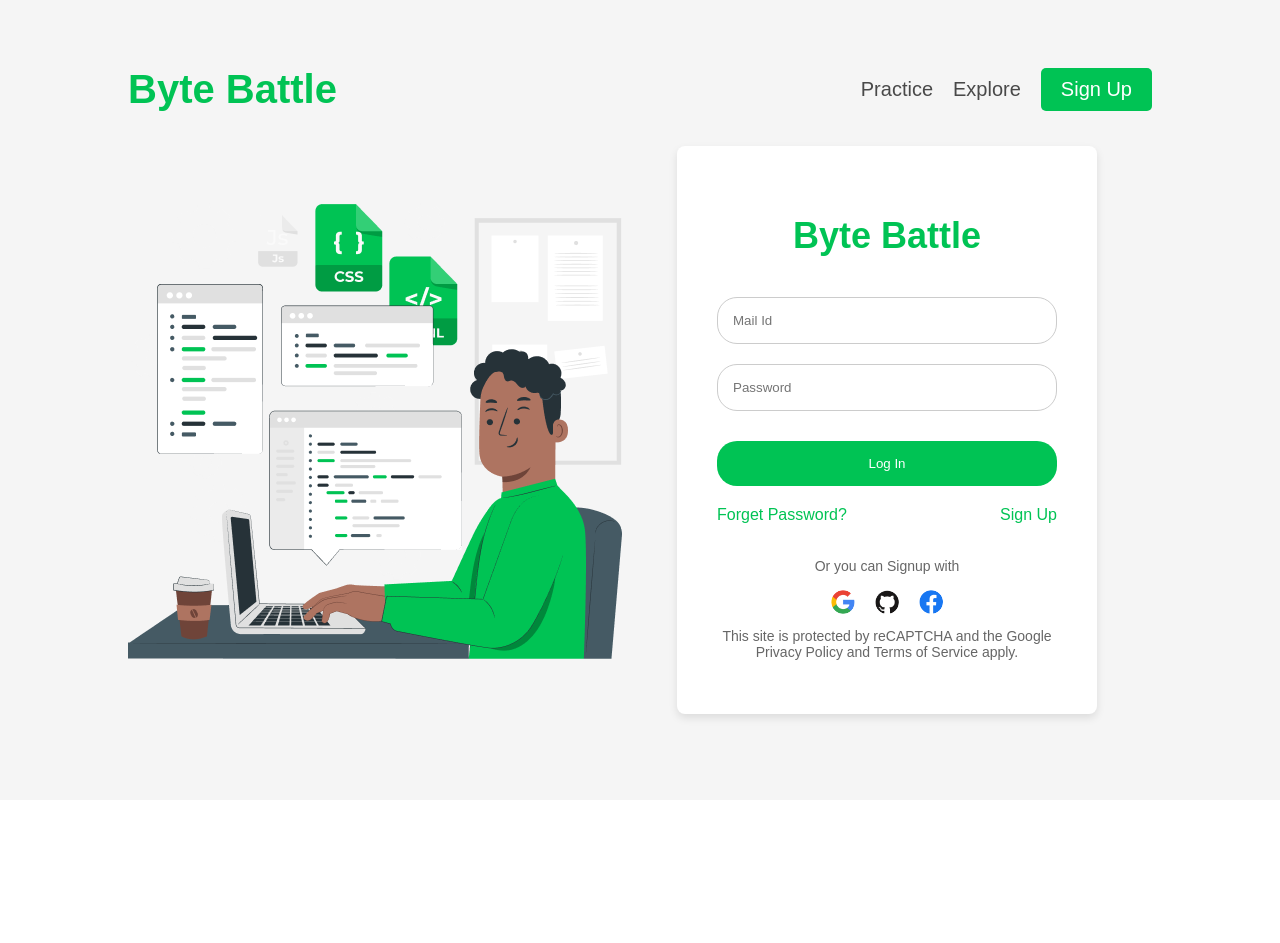
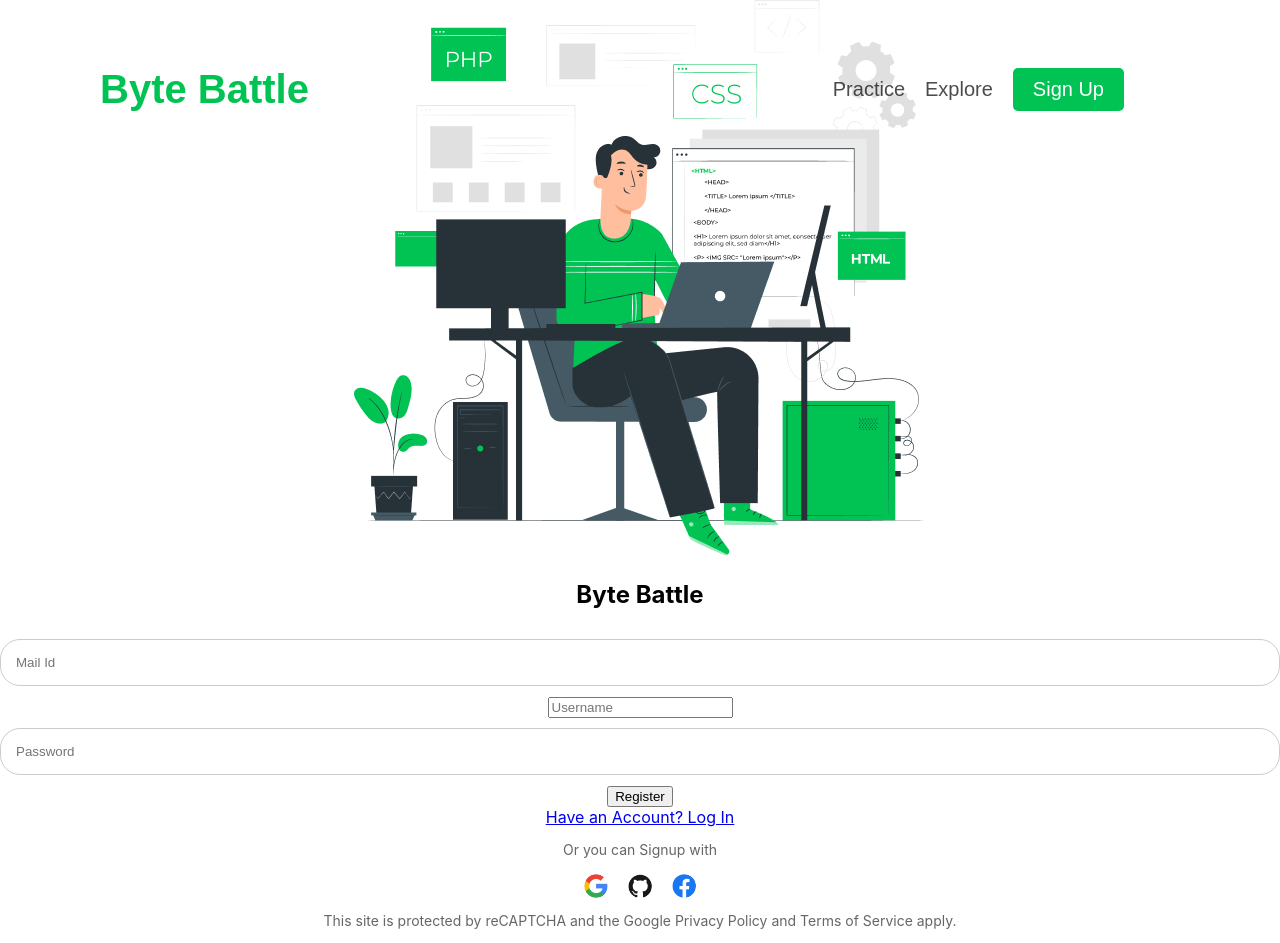
Before and after one commit to Ali-H-Hassan/ByteBattles-CodingAdventure, a React (Create React App) app in the folder frontend/: page / in a window 1280 px wide. Before the commit the page ends 800 px from the top, so only its background shows below. Built offline with nearby package versions, Linux system fonts and the light colour scheme.

Commit message:
Signup Page init

```diff
--- a/frontend/src/App.js
+++ b/frontend/src/App.js
@@ -2,12 +2,14 @@ import React from "react";
 import Header from "./components/Header/Header";
 import Footer from "./components/Footer/Footer";
 import Login from "./pages/LoginPage/LoginPage";
+import Signup from "./pages/SignupPage/signupPage";
+
 import "./App.css";
 
 function App() {
   return (
     <div className="App">
-      <Login />
+      <Signup />
       {/* The rest of your components will go here.
           For example, if you're using react-router-dom,
           your route definitions would be here. */}
--- a/frontend/src/components/Footer/Footer.jsx
+++ b/frontend/src/components/Footer/Footer.jsx
@@ -11,8 +11,8 @@ const Footer = () => {
     <footer className="footer">
       <div className="footer-section">
         <div className="footer-logo-contact">
-          <div className="footer-logo1">
-            <img src={logo} alt="Byte Battles logo" className="footer-logo1" />
+          <div className="footer-logo">
+            <img src={logo} alt="Byte Battles logo" className="footer-logo" />
             <h2 className="footer-brand-name">Byte Battles</h2>
           </div>
 
--- a/frontend/src/pages/LoginPage/LoginPage.jsx
+++ b/frontend/src/pages/LoginPage/LoginPage.jsx
@@ -5,6 +5,7 @@ import Login from "../../assets/LoginImg.png";
 import FbCard from "../../assets/FacebookCard.png";
 import GithCard from "../../assets/GithubCard.png";
 import GgCard from "../../assets/GoogleCard.png";
+import logo from "../../assets/Logo.png";
 
 const LoginPage = () => {
   return (
@@ -16,8 +17,20 @@ const LoginPage = () => {
         </div>
         <div className="login-form-section">
           <div className="login-container">
-            <h2 className="login-title">Byte Battle</h2>
-            <input type="email" id="email" name="email" placeholder="Mail Id" />
+            <h2 className="login-title">
+              {/* <img
+                src={logo}
+                alt="Byte Battles logo"
+                className="login-image-logo"
+              /> */}
+              Byte Battle
+            </h2>
+            <input
+              type="email"
+              id="email"
+              name="email"
+              placeholder="Example@example.com"
+            />
             <input
               type="password"
               id="password"
@@ -36,7 +49,7 @@ const LoginPage = () => {
               </a>
             </div>
             <div className="social-login">
-              <p>Or you can Signup with</p>
+              <p>Or you can Login with</p>
               <div className="social-icons">
                 <img src={GgCard} className="social-icon google" />
                 <img src={GithCard} className="social-icon github" />
--- a/frontend/src/pages/LoginPage/loginPage.css
+++ b/frontend/src/pages/LoginPage/loginPage.css
@@ -75,6 +75,10 @@ input[type="password"] {
   align-items: center;
   width: 100%;
 }
+/* .login-image-logo {
+  width: 100px;
+  height: auto;
+} */
 
 .forgot-password,
 .signup-link {
--- /dev/null
+++ b/frontend/src/pages/SignupPage/signupPage.jsx
@@ -0,0 +1,86 @@
+import React from "react";
+import Header from "../../components/Header/Header";
+import "./signupPage.css"; // Make sure this CSS file is specific to the signup page and contains the correct styles
+import SignUpImg from "../../assets/SignUpImg.png"; // Assuming this is the correct image for the signup page
+import FbCard from "../../assets/FacebookCard.png";
+import GithCard from "../../assets/GithubCard.png";
+import GgCard from "../../assets/GoogleCard.png";
+
+const SignupPage = () => {
+  // Renamed to SignupPage for clarity
+  return (
+    <div className="signup-page">
+      {" "}
+      {/* Changed class to signup-page */}
+      <Header />
+      <div className="signup-body">
+        {" "}
+        {/* Changed class to signup-body */}
+        <div className="signup-image-section">
+          {" "}
+          {/* Changed class to signup-image-section */}
+          <img src={SignUpImg} alt="Byte Battles Signup" />
+        </div>
+        <div className="signup-form-section">
+          {" "}
+          {/* Changed class to signup-form-section */}
+          <div className="signup-container">
+            {" "}
+            {/* Changed class to signup-container */}
+            <h2 className="signup-title">Byte Battle</h2>{" "}
+            {/* Changed class to signup-title */}
+            <input type="email" id="email" name="email" placeholder="Mail Id" />
+            <input
+              type="text"
+              id="username"
+              name="username"
+              placeholder="Username"
+            />
+            <input
+              type="password"
+              id="password"
+              name="password"
+              placeholder="Password"
+            />
+            <button type="submit" className="signup-button">
+              Register
+            </button>{" "}
+            {/* Changed text to Register */}
+            <div className="signup-options">
+              <a href="#" className="login-link">
+                Have an Account? Log In
+              </a>{" "}
+              {/* Updated text and class */}
+            </div>
+            <div className="social-signup">
+              {" "}
+              {/* Changed class to social-signup */}
+              <p>Or you can Signup with</p>
+              <div className="social-icons">
+                <img src={GgCard} alt="Google" className="social-icon google" />
+                <img
+                  src={GithCard}
+                  alt="GitHub"
+                  className="social-icon github"
+                />
+                <img
+                  src={FbCard}
+                  alt="Facebook"
+                  className="social-icon facebook"
+                />
+              </div>
+              <p className="recaptcha-text">
+                {" "}
+                {/* Added class for styling */}
+                This site is protected by reCAPTCHA and the Google Privacy
+                Policy and Terms of Service apply.
+              </p>
+            </div>
+          </div>
+        </div>
+      </div>
+    </div>
+  );
+};
+
+export default SignupPage; // Renamed to SignupPage
```
Also changed, not shown: frontend/src/pages/SignupPage/signupPage.css (added).
